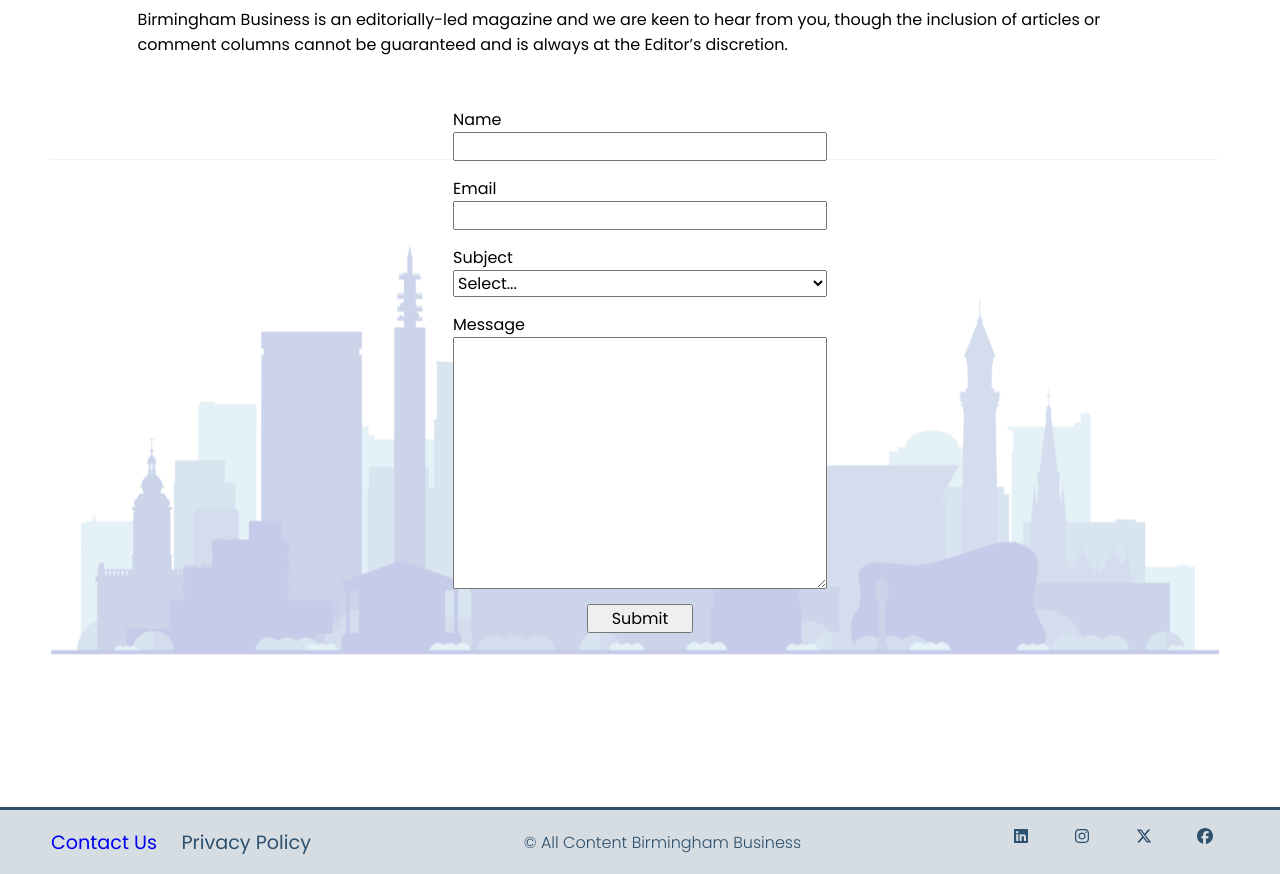
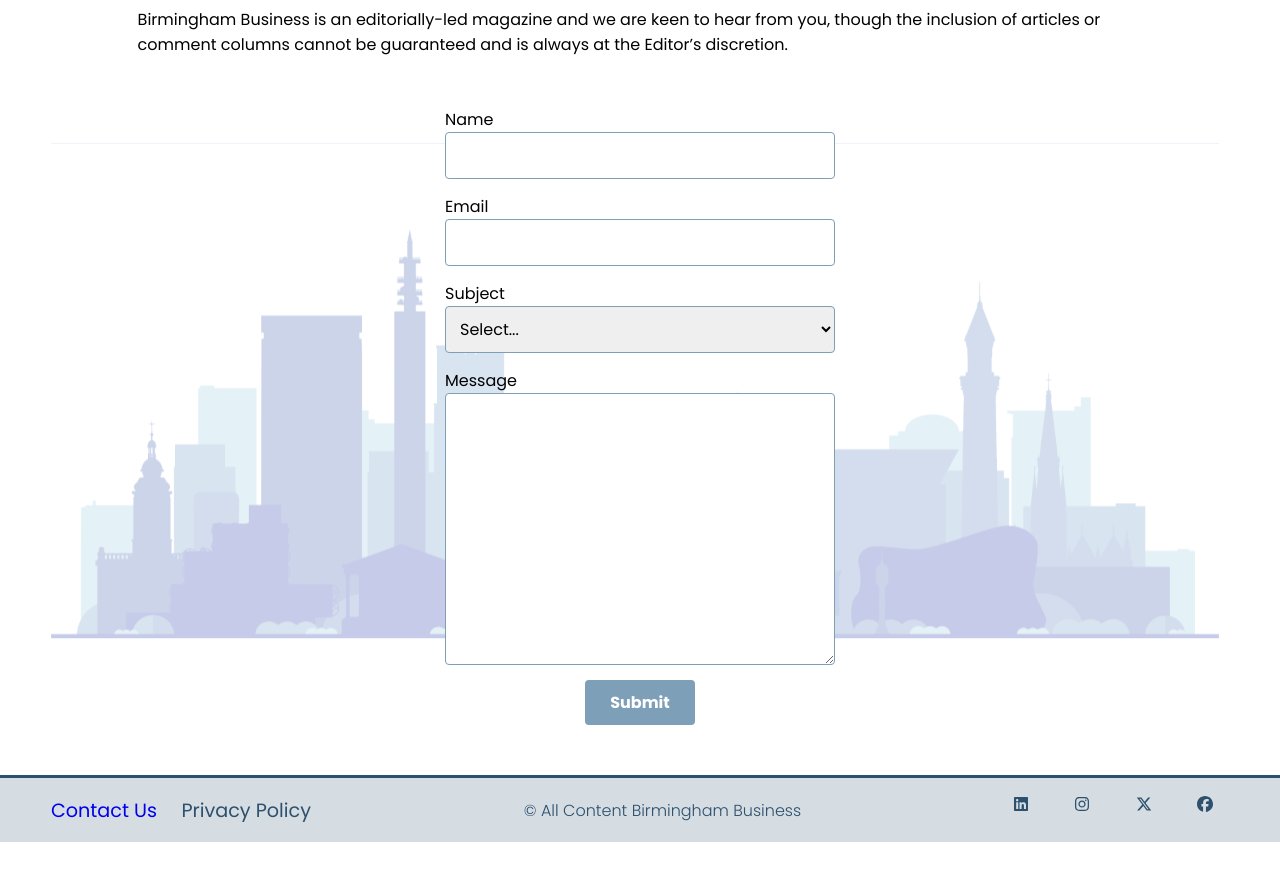
Before and after one commit to gabriellemia/birmingham-biz, a Next.js app: page /contact in a window 1280 px wide. Shown: the part 240-1114 px from the top of the page. After the commit the page ends 1082 px from the top, so only its background shows below. Built offline with nearby package versions, Linux system fonts and the light colour scheme.

Commit message:
added some styling to the form

```diff
--- a/src/app/contact/page.jsx
+++ b/src/app/contact/page.jsx
@@ -46,7 +46,8 @@ export default function Contact() {
               cols="50"
             ></textarea>
           </label>
-          <input className={styles.submitButton} type="submit" value="Submit" />
+          <button className={styles.submitButton}>Submit</button>
+          {/* <input className={styles.submitButton} type="submit" value="Submit" /> */}
         </form>
         <div className={styles.imageContainer}>
           <Image
@@ -55,13 +56,6 @@ export default function Contact() {
             className={styles.contactImage}
           />
         </div>
-        {/* <Image
-          className={styles.contactImage}
-          src="/birgminham_color 1.jpg"
-          width={1440}
-          height={556}
-          alt="Birmingham Cityscape"
-        /> */}
       </main>
     </div>
   );
--- a/src/app/contact/page.module.css
+++ b/src/app/contact/page.module.css
@@ -3,7 +3,7 @@
     flex-direction: column;
     align-items: center;
     position: relative;
-    height: 100vh;
+    /* height: 100vh; */
 }
 
 .mainTitle{
@@ -44,9 +44,18 @@
 }
 
 .input{
-    width: 374px;
+    width: 390px;
+    border: 1px solid #7e9fb8;
+    border-radius: 4px;
+    padding: 10px;
 }
 
 .submitButton{
-    width: 106px;
+    color: white;
+    background-color: #7e9fb8;
+    border: none;
+    border-radius: 4px;
+    padding: 10px 25px;
+    font-weight: bolder;
+
 }
```
